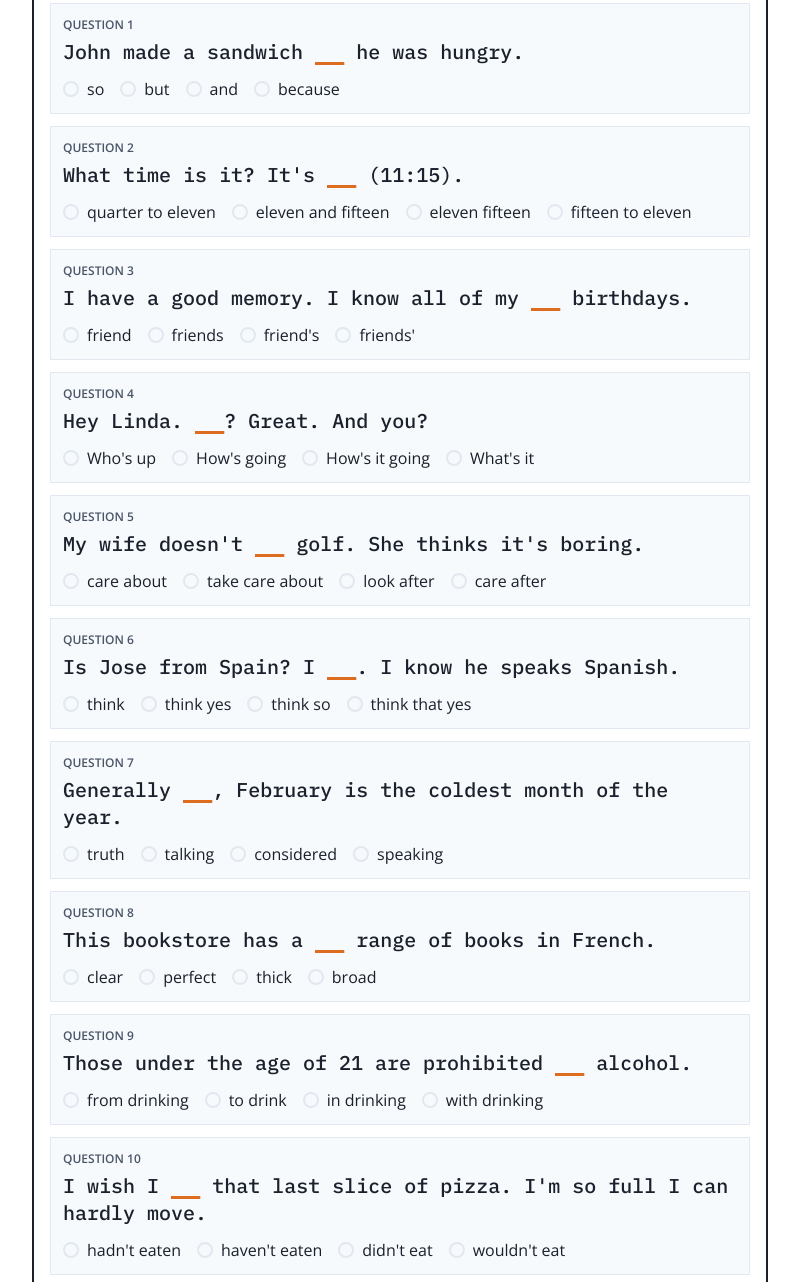
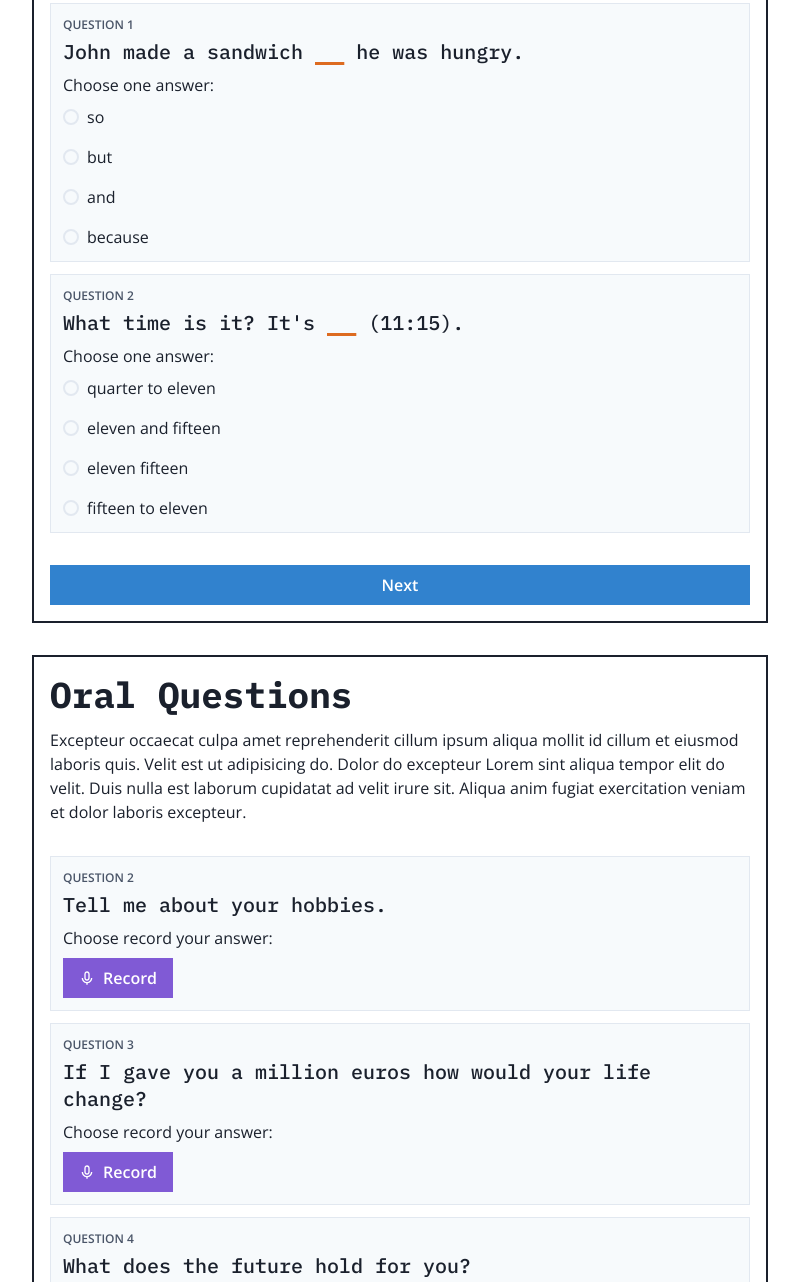
Before and after one commit to nowclub/placements-app, a Gatsby site: page /english in a window 1280 px wide. Shown: the part 750-2032 px from the top of the page, without its empty margins (240-1039 px from the left). Built offline with nearby package versions, Linux system fonts and the light colour scheme; Gatsby itself is replaced by a stand-in of ours.

Commit message:
modified the theme

```diff
--- a/package.json
+++ b/package.json
@@ -35,5 +35,8 @@
     "react-dom": "^17.0.1",
     "react-hook-form": "^7.12.2",
     "react-icons": "^4.2.0"
+  },
+  "devDependencies": {
+    "@types/dom-mediacapture-record": "^1.0.10"
   }
 }
--- /dev/null
+++ b/src/api/hello-world.js
@@ -0,0 +1,3 @@
+export default function handler({ req, res }) {
+  res.status(200).json({ hello: "world" });
+}
--- a/src/components/exam/Contact.js
+++ b/src/components/exam/Contact.js
@@ -10,8 +10,8 @@ import React from "react";
 import { useFormContext } from "react-hook-form";
 import Part from "./Part";
 
-function Oral({}) {
-  const { control } = useFormContext();
+function Contact() {
+  const { register } = useFormContext();
 
   return (
     <Part
@@ -26,15 +26,15 @@ function Oral({}) {
     >
       <FormControl>
         <FormLabel>Name</FormLabel>
-        <Input />
+        <Input isRequired {...register("contact.name")} />
       </FormControl>
       <FormControl>
         <FormLabel>Email</FormLabel>
-        <Input type="email"></Input>
+        <Input type="email" isRequired {...register("contact.email")}></Input>
       </FormControl>
       <FormControl>
         <FormLabel>Phone</FormLabel>
-        <Input inputMode="tel"></Input>
+        <Input inputMode="tel" {...register("contact.phone")}></Input>
       </FormControl>
 
       <FormControl>
@@ -61,4 +61,4 @@ function Oral({}) {
   );
 }
 
-export default Oral;
+export default Contact;
--- a/src/components/exam/Oral.js
+++ b/src/components/exam/Oral.js
@@ -1,6 +1,7 @@
 import React from "react";
 import { useFormContext } from "react-hook-form";
 import QuestionCard from "../question/Card";
+import OralQuestion from "../question/Oral";
 import Part from "./Part";
 
 function Oral({ questions }) {
@@ -18,11 +19,11 @@ function Oral({ questions }) {
         `}
     >
       {questions.map(({ question }, index) => (
-        <QuestionCard
+        <OralQuestion
           key={index}
           index={index + 1}
           question={question}
-        ></QuestionCard>
+        ></OralQuestion>
       ))}
     </Part>
   );
--- a/src/components/exam/Written.js
+++ b/src/components/exam/Written.js
@@ -1,10 +1,17 @@
-import React, { useEffect } from "react";
-import { Controller, useFieldArray, useFormContext } from "react-hook-form";
+import React, { useCallback, useEffect, useMemo, useState } from "react";
+import {
+  Controller,
+  useFieldArray,
+  useFormContext,
+  useWatch,
+} from "react-hook-form";
 
 import { Button } from "@chakra-ui/react";
 
 import WrittenQuestion from "../question/Written";
 import Part from "./Part";
+
+const LEVELS = ["A1", "A2", "B1", "B2", "C1", "C2"];
 
 function Written({ questions }) {
   const { control } = useFormContext();
@@ -14,11 +21,54 @@ function Written({ questions }) {
     name: `written_questions`,
   });
 
-  useEffect(() => append(questions), [questions]);
+  const answers = useWatch({ control, name: "written_questions" });
+
+  const [done, setDone] = useState(false);
+  const [level, setLevel] = useState(0);
+
+  const questionsByLevel = useMemo(
+    () =>
+      LEVELS.map((currentLevel) =>
+        questions.filter(({ level }) => currentLevel === level)
+      ),
+    [questions]
+  );
+
+  useEffect(() => append(questionsByLevel[0]), []);
+
+  const handleNextLevel = () => {
+    if (level + 1 === LEVELS.length) return;
+
+    const levelAnswers = answers.filter(
+      ({ level: questionLevel }) => LEVELS[level] === questionLevel
+    );
+
+    if (levelAnswers.some(({ answer }) => answer === undefined)) {
+      return;
+    }
+
+    if (levelAnswers.length !== 0) {
+      const correctAnswers = levelAnswers.filter(
+        ({ answer, correct }) => answer === correct
+      );
+
+      const score = correctAnswers.length / levelAnswers.length;
+
+      if (score > 0.7) {
+        append(questionsByLevel[level + 1]);
+        setLevel(level + 1);
+      } else {
+        setDone(true);
+      }
+    } else {
+      append(questionsByLevel[level + 1]);
+      setLevel(level + 1);
+    }
+  };
 
   return (
     <Part
-      title="Written Questions"
+      title={`Written Questions`}
       instructions={`
             Excepteur occaecat culpa amet reprehenderit cillum ipsum aliqua
             mollit id cillum et eiusmod laboris quis. Velit est ut adipisicing
@@ -27,9 +77,11 @@ function Written({ questions }) {
             exercitation veniam et dolor laboris excepteur.
         `}
       actions={
-        <Button isFullWidth colorScheme="blue">
-          Next
-        </Button>
+        !done && (
+          <Button isFullWidth colorScheme="blue" onClick={handleNextLevel}>
+            Next
+          </Button>
+        )
       }
     >
       {fields.map((data, index) => (
@@ -38,11 +90,13 @@ function Written({ questions }) {
           control={control}
           name={`written_questions.${index}.answer`}
           rules={{ required: true }}
-          render={({ field }) => (
+          render={({ field, fieldState: { invalid } }) => (
             <WrittenQuestion
               index={index}
               question={data.question}
               choices={data.choices}
+              isDisabled={done || data.level !== LEVELS[level]}
+              isInvalid={invalid}
               {...field}
             ></WrittenQuestion>
           )}
--- a/src/components/question/Card.js
+++ b/src/components/question/Card.js
@@ -18,7 +18,7 @@ const QuestionCard = ({ index, question, children }) => (
       {question}
     </Heading>
 
-    <Box mt="3">{children}</Box>
+    {children && <Box mt="2">{children}</Box>}
   </Box>
 );
 
--- /dev/null
+++ b/src/components/question/Oral.js
@@ -0,0 +1,37 @@
+import React, { forwardRef, useMemo } from "react";
+import {
+  Box,
+  Button,
+  Icon,
+  FormControl,
+  RadioGroup,
+  Wrap,
+  Radio,
+  FormLabel,
+  FormErrorMessage,
+} from "@chakra-ui/react";
+
+import { BiMicrophone as RecordIcon } from "react-icons/bi";
+
+import Card from "./Card";
+
+const OralQuestion = forwardRef(({ index, question }, ref) => {
+  return (
+    <Card index={index + 1} question={question}>
+      <FormControl>
+        <FormLabel>Choose record your answer:</FormLabel>
+        <Button
+          ref={ref}
+          colorScheme="purple"
+          leftIcon={<Icon as={RecordIcon} />}
+        >
+          Record
+        </Button>
+
+        <FormErrorMessage>Please select an option</FormErrorMessage>
+      </FormControl>
+    </Card>
+  );
+});
+
+export default OralQuestion;
--- a/src/components/question/Written.js
+++ b/src/components/question/Written.js
@@ -1,10 +1,22 @@
 import React, { forwardRef, useMemo } from "react";
-import { Box, FormControl, RadioGroup, Wrap, Radio } from "@chakra-ui/react";
+import {
+  Box,
+  FormControl,
+  RadioGroup,
+  Wrap,
+  Radio,
+  FormLabel,
+  FormErrorMessage,
+  Stack,
+} from "@chakra-ui/react";
 
 import Card from "./Card";
 
 const WrittenQuestion = forwardRef(
-  ({ index, question, choices, value, onChange }, ref) => {
+  (
+    { index, question, choices, isDisabled, isInvalid, value, onChange },
+    ref
+  ) => {
     const [left, right] = useMemo(() => question.split("_"), [question]);
     return (
       <Card
@@ -25,15 +37,22 @@ const WrittenQuestion = forwardRef(
           </>
         }
       >
+        {!isDisabled && (
+          <FormControl isInvalid={isInvalid}>
+            <FormLabel>Choose one answer:</FormLabel>
             <RadioGroup ref={ref} value={value} onChange={onChange}>
-          <Wrap spacing={4}>
+              <Stack direction="column" spacing={4}>
                 {choices.map((choice) => (
                   <Radio key={choice} value={choice}>
                     {choice}
                   </Radio>
                 ))}
-          </Wrap>
+              </Stack>
             </RadioGroup>
+
+            <FormErrorMessage>Please select an option</FormErrorMessage>
+          </FormControl>
+        )}
       </Card>
     );
   }
--- a/src/pages/index.js
+++ b/src/pages/index.js
@@ -35,6 +35,7 @@ export const pageQuery = graphql`
         id
         slug
         title
+        description
         image {
           childImageSharp {
             gatsbyImageData(aspectRatio: 1)
--- a/src/templates/exam.js
+++ b/src/templates/exam.js
@@ -22,7 +22,8 @@ export default function ExamPage({ data }) {
     exam: { title, description, image, writtenQuestions, oralQuestions },
   } = data;
 
-  const { control } = useForm();
+  const methods = useForm();
+  const { handleSubmit } = methods;
 
   return (
     <Container maxW="container.md" my="4">
@@ -71,18 +72,19 @@ export default function ExamPage({ data }) {
           <Text mt="2">{description}</Text>
         </Flex>
       </Box>
-
-      <FormProvider control={control}>
+      <form onSubmit={handleSubmit((data) => console.log(data))}>
+        <FormProvider {...methods}>
           <WrittenPart questions={writtenQuestions}></WrittenPart>
 
           <OralPart questions={oralQuestions}></OralPart>
 
           <ContactPart />
 
-        <Button isFullWidth colorScheme="blue" size="lg">
+          <Button type="submit" isFullWidth colorScheme="blue" size="lg">
             Submit
           </Button>
         </FormProvider>
+      </form>
     </Container>
   );
 }
@@ -107,6 +109,7 @@ export const pageQuery = graphql`
         level
         question
         choices
+        correct
       }
     }
   }
--- a/src/theme.js
+++ b/src/theme.js
@@ -13,6 +13,61 @@ const theme = extendTheme({
     heading: "IBM Plex Mono",
     body: "Open Sans",
   },
+  components: {
+    Button: {
+      baseStyle: {
+        borderRadius: "none",
+      },
+    },
+    Input: {
+      sizes: {
+        xs: {
+          field: { borderRadius: "none" },
+          addon: { borderRadius: "none" },
+        },
+        sm: {
+          field: { borderRadius: "none" },
+          addon: { borderRadius: "none" },
+        },
+        md: {
+          field: { borderRadius: "none" },
+          addon: { borderRadius: "none" },
+        },
+        lg: {
+          field: { borderRadius: "none" },
+          addon: { borderRadius: "none" },
+        },
+      },
+    },
+    Select: {
+      sizes: {
+        xs: {
+          field: { borderRadius: "none" },
+          addon: { borderRadius: "none" },
+        },
+        sm: {
+          field: { borderRadius: "none" },
+          addon: { borderRadius: "none" },
+        },
+        md: {
+          field: { borderRadius: "none" },
+          addon: { borderRadius: "none" },
+        },
+        lg: {
+          field: { borderRadius: "none" },
+          addon: { borderRadius: "none" },
+        },
+      },
+    },
+    Textarea: {
+      sizes: {
+        xs: { borderRadius: "none" },
+        sm: { borderRadius: "none" },
+        md: { borderRadius: "none" },
+        lg: { borderRadius: "none" },
+      },
+    },
+  },
 });
 
 export default theme;
```
Also changed, not shown: src/components/ExamCard.js (+5 -2 lines), src/hooks/media-recorder-hook.ts (added, +62 -0 lines), src/hooks/timer-hook.ts (added, +21 -0 lines), 1 other file. Lines whose indentation alone changed are shown as unchanged.
